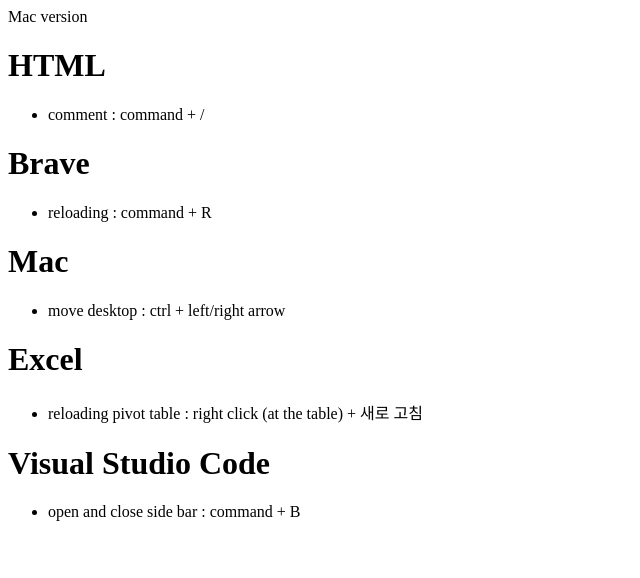
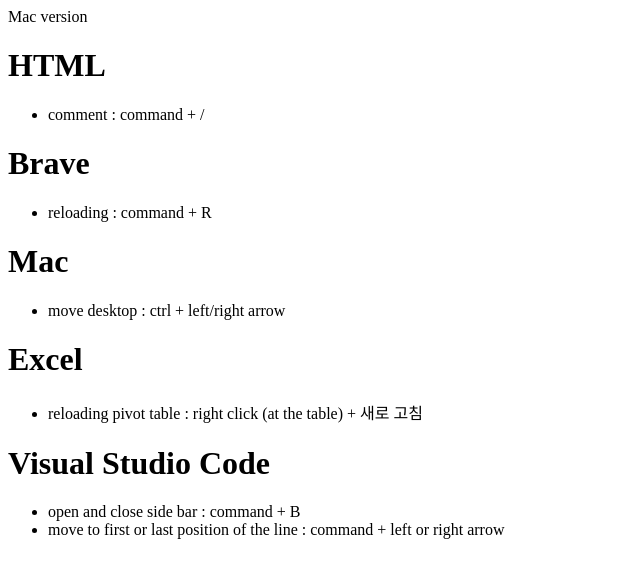
Before and after one commit to DoyunNam/shortcut, a plain HTML site: page index.html in a window 1280 px wide. Shown: the whole page, without its empty margins (0-640 px from the left). Drawn offline with Linux system fonts and the light colour scheme.

Commit message:
update VS Code
move to first or last position of the line : command + left or right
        arrow

```diff
--- a/index.html
+++ b/index.html
@@ -30,6 +30,10 @@
     <h1>Visual Studio Code</h1>
     <ul>
       <li>open and close side bar : command + B</li>
+      <li>
+        move to first or last position of the line : command + left or right
+        arrow
+      </li>
     </ul>
   </body>
 </html>
```
